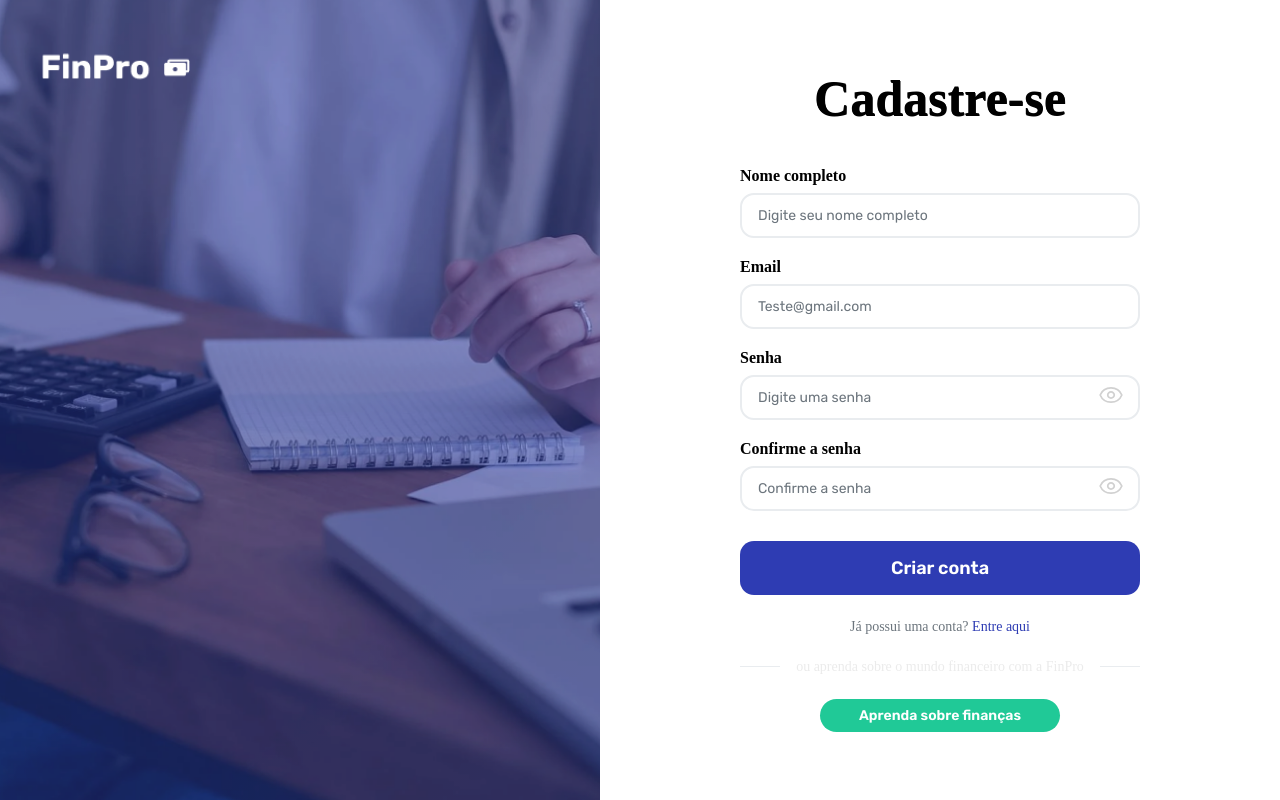
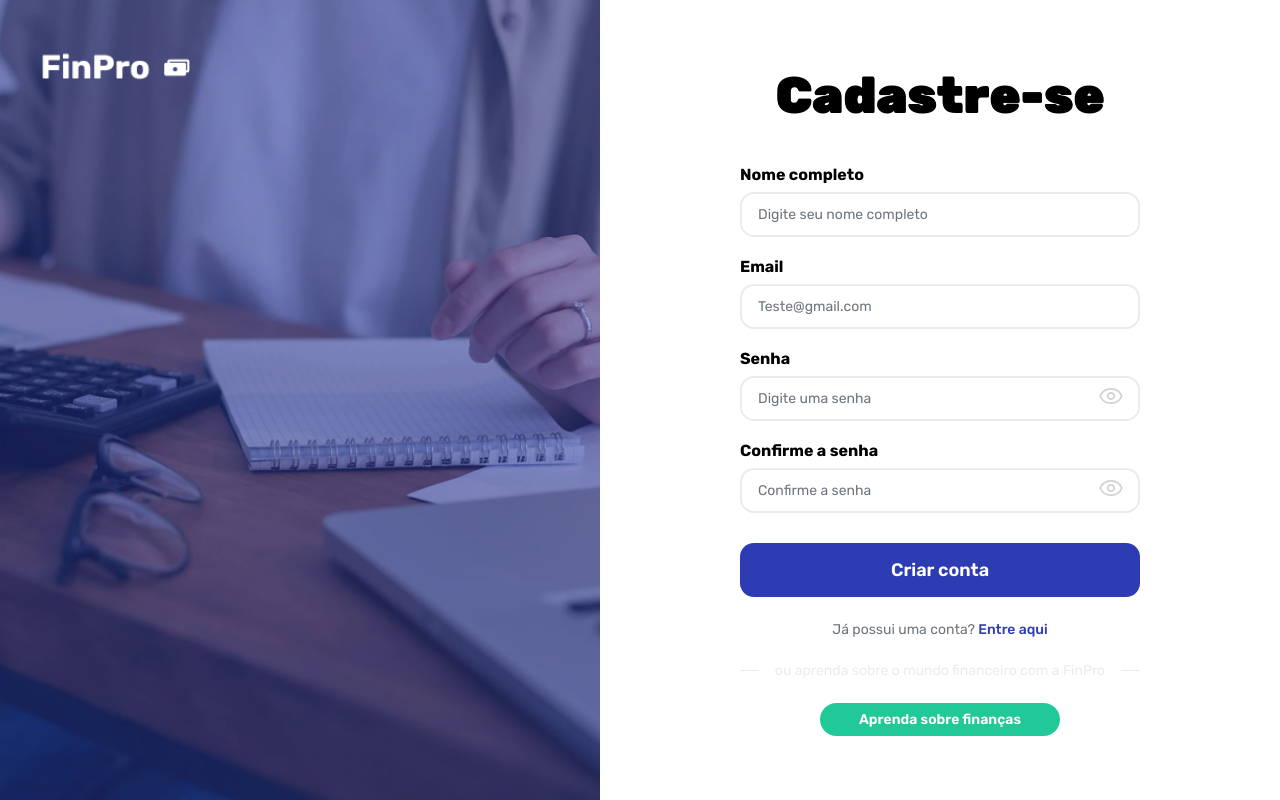
Before and after one commit to Projeto-Des-SW/finpro-front, an Angular app: page /cadastro in a window 1280 px wide. Built offline with nearby package versions, Linux system fonts and the light colour scheme.

Commit message:
feat: alteração de fonte do projeto

```diff
--- a/src/styles.css
+++ b/src/styles.css
@@ -1,8 +1,80 @@
 * {
     margin: 0;
     padding: 0;
+    box-sizing: border-box;
 }
 
 html, body {
-height: 100%;
+    height: 100%;
+    font-family: 'Rubik', -apple-system, BlinkMacSystemFont, 'Segoe UI', 'Roboto', 'Oxygen', 'Ubuntu', 'Cantarell', 'Fira Sans', 'Droid Sans', 'Helvetica Neue', sans-serif;
+    -webkit-font-smoothing: antialiased;
+    -moz-osx-font-smoothing: grayscale;
 }
+
+body,
+h1, h2, h3, h4, h5, h6,
+p, span, div, a, button,
+input, textarea, select,
+label, li, td, th {
+    font-family: 'Rubik', -apple-system, BlinkMacSystemFont, 'Segoe UI', 'Roboto', 'Oxygen', 'Ubuntu', 'Cantarell', 'Fira Sans', 'Droid Sans', 'Helvetica Neue', sans-serif !important;
+}
+
+input,
+textarea,
+select,
+button {
+    font-family: 'Rubik', -apple-system, BlinkMacSystemFont, 'Segoe UI', 'Roboto', 'Oxygen', 'Ubuntu', 'Cantarell', 'Fira Sans', 'Droid Sans', 'Helvetica Neue', sans-serif !important;
+    font-size: inherit;
+}
+
+h1 {
+    font-weight: 900;
+    font-family: 'Rubik', sans-serif !important;
+}
+
+h2 {
+    font-weight: 800;
+    font-family: 'Rubik', sans-serif !important;
+}
+
+h3 {
+    font-weight: 700;
+    font-family: 'Rubik', sans-serif !important;
+}
+
+h4 {
+    font-weight: 600;
+    font-family: 'Rubik', sans-serif !important;
+}
+
+h5, h6 {
+    font-weight: 500;
+    font-family: 'Rubik', sans-serif !important;
+}
+
+p, span, div {
+    font-weight: 400;
+    font-family: 'Rubik', sans-serif !important;
+}
+
+button {
+    font-weight: 600;
+    font-family: 'Rubik', sans-serif !important;
+}
+
+label {
+    font-weight: 500;
+    font-family: 'Rubik', sans-serif !important;
+}
+
+.mat-button,
+.mat-raised-button,
+.mat-icon-button,
+.mat-fab,
+.mat-mini-fab,
+.mat-form-field,
+.mat-input-element,
+.mat-select,
+.mat-option {
+    font-family: 'Rubik', sans-serif !important;
+}
```
